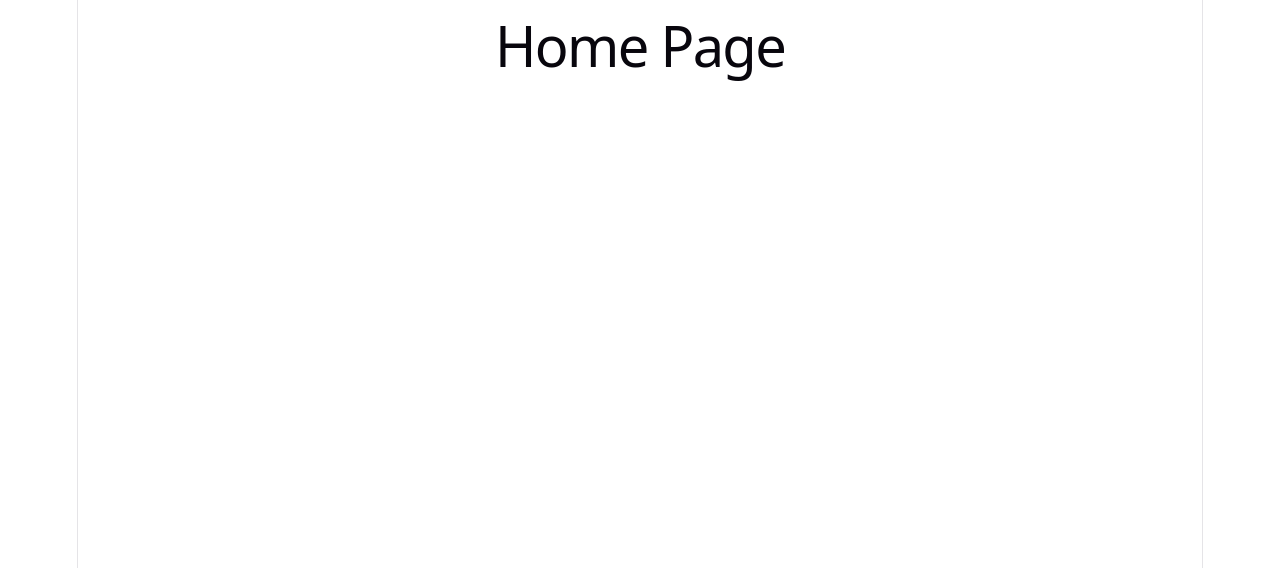
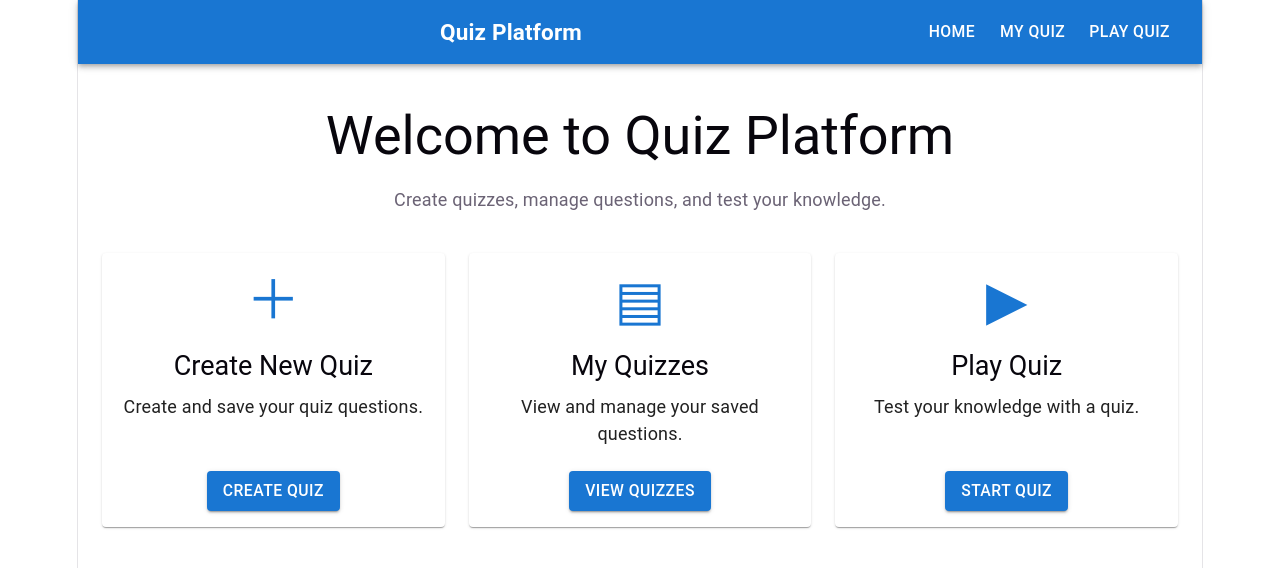
Before and after one commit to UmarCodesTech/Quiz-Platform, a React (Vite) app: page / in a window 1280 px wide. Shown: the top 568 px of the page. Built offline with nearby package versions, Linux system fonts and the light colour scheme.

Commit message:
feat: build navbar and home dashboard

```diff
--- a/src/App.jsx
+++ b/src/App.jsx
@@ -6,10 +6,12 @@ import MyQuiz from "./pages/MyQuiz";
 import Authentication from "./pages/Authentication";
 import PlayQuiz from "./pages/PlayQuiz";
 import ResultQuiz from "./pages/ResultQuiz";
+import Navbar from "./components/Navbar";
 
 function App() {
   return (
     <BrowserRouter>
+      <Navbar />
       <Routes>
         <Route path="/" element={<Home />} />
         <Route path="/create-quiz" element={<CreateQuiz />} />
--- /dev/null
+++ b/src/components/Navbar.jsx
@@ -0,0 +1,41 @@
+
+import { AppBar, Toolbar, Typography, Button, Box } from "@mui/material";
+import { Link } from "react-router-dom";
+
+function Navbar() {
+  return (
+    <AppBar position="static">
+      <Toolbar>
+        <Typography
+          variant="h6"
+          component={Link}
+          to="/"
+          sx={{
+            flexGrow: 1,
+            color: "inherit",
+            textDecoration: "none",
+            fontWeight: "bold",
+          }}
+        >
+          Quiz Platform
+        </Typography>
+
+        <Box sx={{ display: "flex", gap: 1 }}>
+          <Button color="inherit" component={Link} to="/">
+            Home
+          </Button>
+
+          <Button color="inherit" component={Link} to="/my-quizzes">
+            My Quiz
+          </Button>
+
+          <Button color="inherit" component={Link} to="/play-quiz">
+            Play Quiz
+          </Button>
+        </Box>
+      </Toolbar>
+    </AppBar>
+  );
+}
+
+export default Navbar;
--- a/src/pages/Home.jsx
+++ b/src/pages/Home.jsx
@@ -1,6 +1,103 @@
+
+import {
+  Box,
+  Card,
+  CardContent,
+  CardActions,
+  Typography,
+  Button,
+  Container,
+} from "@mui/material";
+import { Link } from "react-router-dom";
+
 function Home() {
+  const cards = [
+    {
+      title: "Create New Quiz",
+      description: "Create and save your quiz questions.",
+      buttonText: "Create Quiz",
+      path: "/create-quiz",
+      icon: "＋",
+    },
+    {
+      title: "My Quizzes",
+      description: "View and manage your saved questions.",
+      buttonText: "View Quizzes",
+      path: "/my-quizzes",
+      icon: "▤",
+    },
+    {
+      title: "Play Quiz",
+      description: "Test your knowledge with a quiz.",
+      buttonText: "Start Quiz",
+      path: "/authentication",
+      icon: "▶",
+    },
+  ];
+
   return (
-    <h1>Home Page</h1>
+    <Container maxWidth="lg">
+      <Box sx={{ py: 5, textAlign: "center" }}>
+        <Typography variant="h3" component="h1" gutterBottom>
+          Welcome to Quiz Platform
+        </Typography>
+
+        <Typography variant="body1" color="text.secondary">
+          Create quizzes, manage questions, and test your knowledge.
+        </Typography>
+      </Box>
+
+      <Box
+        sx={{
+          display: "grid",
+          gridTemplateColumns: {
+            xs: "1fr",
+            sm: "repeat(2, 1fr)",
+            md: "repeat(3, 1fr)",
+          },
+          gap: 3,
+          pb: 5,
+        }}
+      >
+        {cards.map((card) => (
+          <Card
+            key={card.title}
+            sx={{
+              display: "flex",
+              flexDirection: "column",
+              height: "100%",
+            }}
+          >
+            <CardContent sx={{ flexGrow: 1, textAlign: "center" }}>
+              <Typography
+                variant="h3"
+                sx={{ mb: 2, color: "primary.main" }}
+              >
+                {card.icon}
+              </Typography>
+
+              <Typography variant="h5" component="h2" gutterBottom>
+                {card.title}
+              </Typography>
+
+              <Typography color="text.secondary">
+                {card.description}
+              </Typography>
+            </CardContent>
+
+            <CardActions sx={{ justifyContent: "center", pb: 2 }}>
+              <Button
+                variant="contained"
+                component={Link}
+                to={card.path}
+              >
+                {card.buttonText}
+              </Button>
+            </CardActions>
+          </Card>
+        ))}
+      </Box>
+    </Container>
   );
 }
 
```
